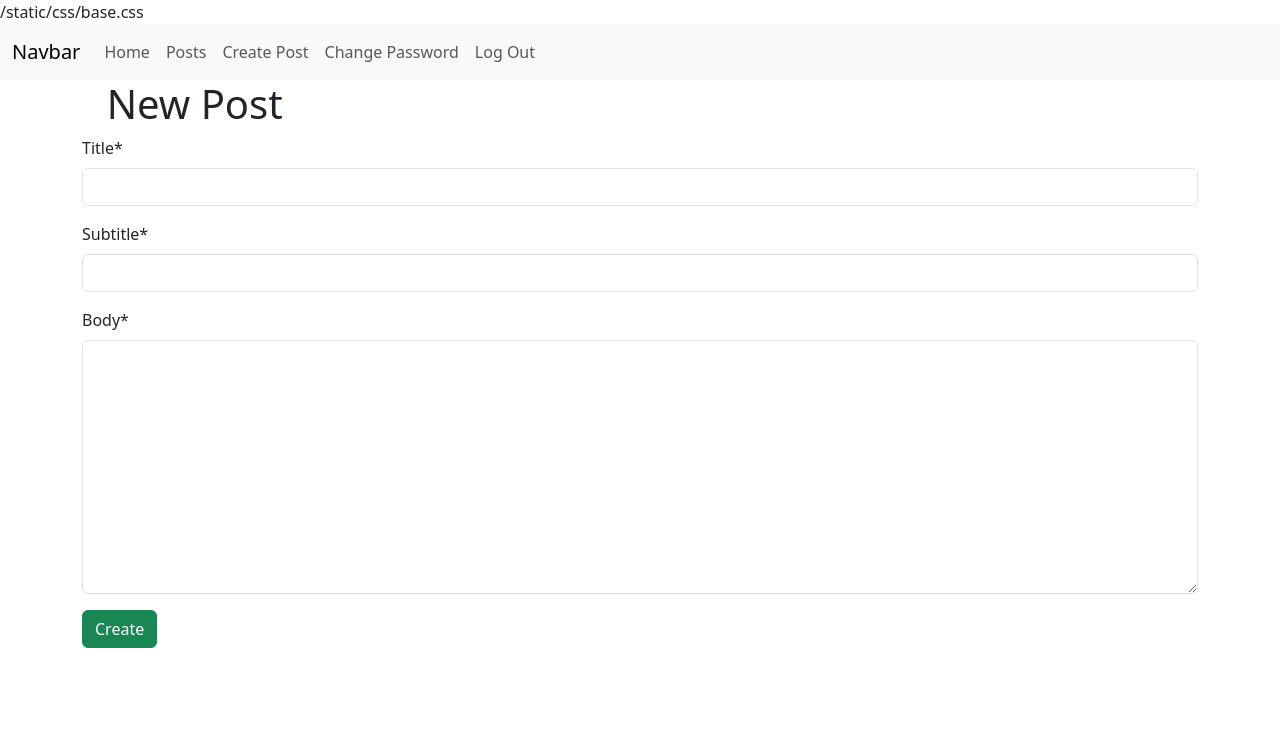
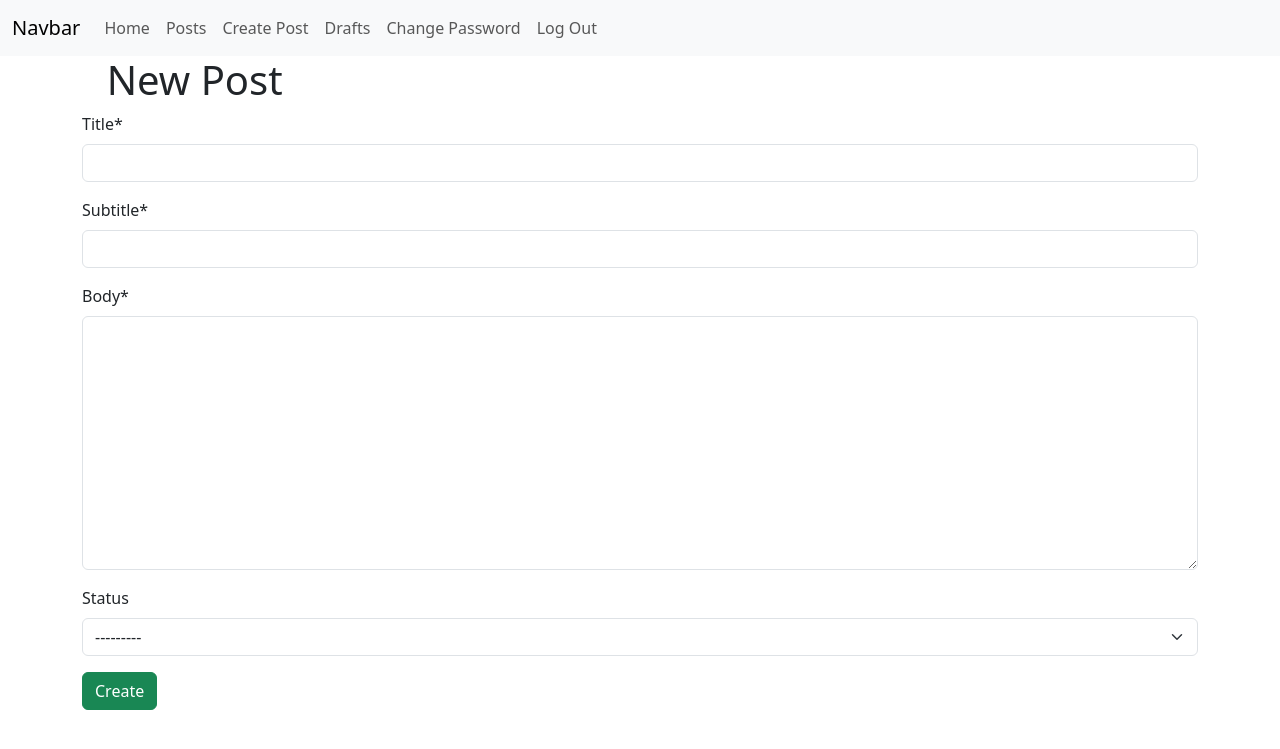
Before and after one commit to zo-world/blog, a Django app: page /posts/new/ in a window 1280 px wide. Shown: the top 749 px of the page. Run offline with Django 4.2, Linux system fonts and the light colour scheme; a user stored in the database is signed in; data comes from the database, SQL or seed files in the repository; both versions use the stored data as it was after the commit; parts of the project's set-up code (start-up, migrations or seed data) failed here and were passed over; some libraries are stand-ins or nearby versions.

Commit message:
Final updates and touches, missing more clean css

```diff
--- a/config/settings.py
+++ b/config/settings.py
@@ -115,7 +115,7 @@ AUTH_PASSWORD_VALIDATORS = [
 
 LANGUAGE_CODE = 'en-us'
 
-TIME_ZONE = 'UTC'
+TIME_ZONE = 'America/Los_Angeles'
 
 USE_I18N = True
 
--- a/posts/models.py
+++ b/posts/models.py
@@ -2,6 +2,12 @@ from django.db import models
 from django.urls import reverse
 from django.contrib.auth import get_user_model
 
+class Status(models.Model):
+    name = models.CharField(max_length=128)
+    description = models.CharField(max_length=256)
+
+    def __str__(self):
+        return self.name
 
 class Post(models.Model):
     title = models.CharField(max_length=128)
@@ -12,6 +18,11 @@ class Post(models.Model):
         on_delete=models.CASCADE
     )
     created_on = models.DateTimeField(auto_now_add=True)
+    status = models.ForeignKey(
+        Status,
+        on_delete=models.CASCADE,
+        blank=True, null=True
+    )
 
     def __str__(self):
         return self.title
--- a/posts/urls.py
+++ b/posts/urls.py
@@ -8,4 +8,5 @@ urlpatterns = [
     path("new/", views.PostCreateView.as_view(), name="new"),
     path("<int:pk>/edit/", views.PostUpdateView.as_view(), name="edit"),
     path("<int:pk>/delete/", views.PostDeleteView.as_view(), name="delete"),
+    path("drafts/", views.DraftPostListView.as_view(), name="drafts"),
 ]
--- a/posts/views.py
+++ b/posts/views.py
@@ -1,4 +1,4 @@
-from typing import Optional
+from typing import Any, Dict, Optional
 from django.views.generic import (
     CreateView,
     DetailView,
@@ -11,13 +11,13 @@ from django.contrib.auth.mixins import (
     LoginRequiredMixin,
     UserPassesTestMixin
 )
-from .models import Post
+from .models import Post,  Status
 
 
 class PostCreateView(LoginRequiredMixin, CreateView):
     template_name = "posts/new.html"
     model = Post
-    fields = ["title", "subtitle", "body"]
+    fields = ["title", "subtitle", "body", "status"]
 
     def form_valid(self, form):
         form.instance.author = self.request.user
@@ -30,7 +30,7 @@ class PostDetailView(DetailView):
 class PostUpdateView(LoginRequiredMixin, UserPassesTestMixin, UpdateView):
     template_name = "posts/edit.html"
     model = Post
-    fields = ["title", "subtitle", "body"]
+    fields = ["title", "subtitle", "body", "status"]
 
     def test_func(self):
         post = self.get_object()
@@ -48,3 +48,25 @@ class PostDeleteView(LoginRequiredMixin, UserPassesTestMixin, DeleteView):
 class PostListView(ListView):
     template_name = "posts/list.html"
     model = Post
+
+    def get_context_data(self, **kwargs):
+        context = super().get_context_data(**kwargs)
+        published_status = Status.objects.get(name="published")
+        context["post_list"] = Post.objects.filter(
+            status=published_status
+            ).order_by("created_on").reverse()
+        return context
+
+class DraftPostListView(LoginRequiredMixin, ListView):
+    template_name = "posts/list.html"
+    model = Post
+
+    def get_context_data(self, **kwargs):
+        context = super().get_context_data(**kwargs)
+        draft_status = Status.objects.get(name="draft")
+        context["post_list"] = Post.objects.filter(
+            author=self.request.user
+            ).filter(
+            status=draft_status
+            ).order_by("created_on").reverse()
+        return context
--- a/static/css/base.css
+++ b/static/css/base.css
@@ -0,0 +1,23 @@
+form>p>label {
+  color: red;
+  padding: 10px;
+  margin: 10px;
+}
+
+form>p>input[type="text"] {
+  padding: 10px;
+  margin: 10px;
+  width: 100%;
+  border-radius: 8px;
+}
+
+form>p>textarea {
+  padding: 10px;
+  margin: 10px;
+  width: 100%;
+  border-radius: 8px;
+}
+
+#id_title {
+  font-size: 24;
+}
--- a/templates/base.html
+++ b/templates/base.html
@@ -2,12 +2,12 @@
 <!DOCTYPE html>
 <html lang="en">
 <head>
-  <title>{% block title %}{% endblock title %}</title>
+  <title>{% block title %}Blog{% endblock title %}</title>
   <link
   href="https://cdn.jsdelivr.net/npm/bootstrap@5.3.0/dist/css/bootstrap.min.css"
   rel="stylesheet" integrity="sha384-9ndCyUaIbzAi2FUVXJi0CjmCapSmO7SnpJef0486qhLnuZ2cdeRhO02iuK6FUUVM"
   crossorigin="anonymous">
-{% static 'css/base.css' %}
+  <link href="{% static 'css/base.css' %}" rel="stylesheet">
 </head>
 
 
@@ -26,6 +26,7 @@
           <a class="nav-link" href="{% url 'list' %}">Posts</a>
           {% if user.is_authenticated %}
           <a class="nav-link" href="{% url 'new' %}">Create Post</a>
+          <a class="nav-link" href="{% url 'drafts' %}">Drafts</a>
           <a class="nav-link" href="{% url 'password_change' %}">Change Password</a>
           <a class="nav-link" href="{% url 'logout' %}">Log Out</a>
           {% else %}
--- a/templates/posts/list.html
+++ b/templates/posts/list.html
@@ -20,7 +20,7 @@
                     {% if user.is_authenticated %}
                         {% if post.author.username == user.username %}
                             <button type="button" class="btn btn-outline-warning">
-                                <a href="{% url 'edit' post.id %}"><i class="bi bi-pencil"></i></a>
+                                <a href="{% url 'edit' post.id %}"><i class="bi bi-pencil-square"></i></a>
                             </button>
                             <button type="button" class="btn btn-outline-danger">
                                 <a href="{% url 'delete' post.id %}"><i class="bi bi-trash"></i></a>
```
Also changed, not shown: db.sqlite3, posts/migrations/0002_status_post_status.py (added), posts/migrations/0003_auto_20230607_0112.py (added), requirements.txt (line endings or trailing spaces).
